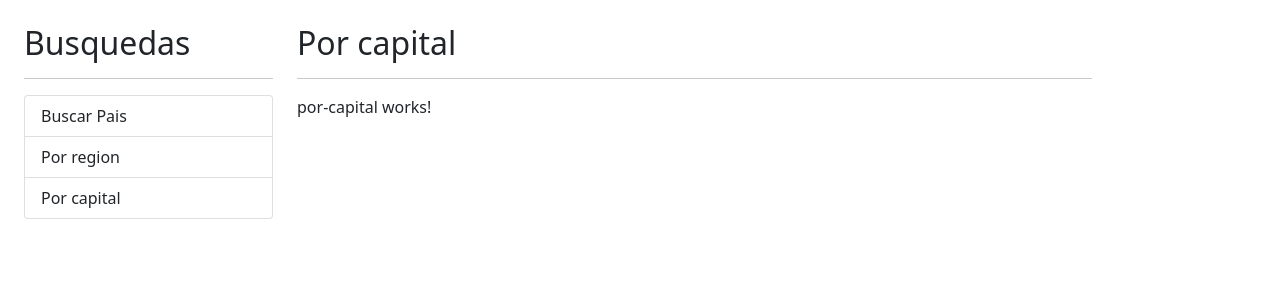
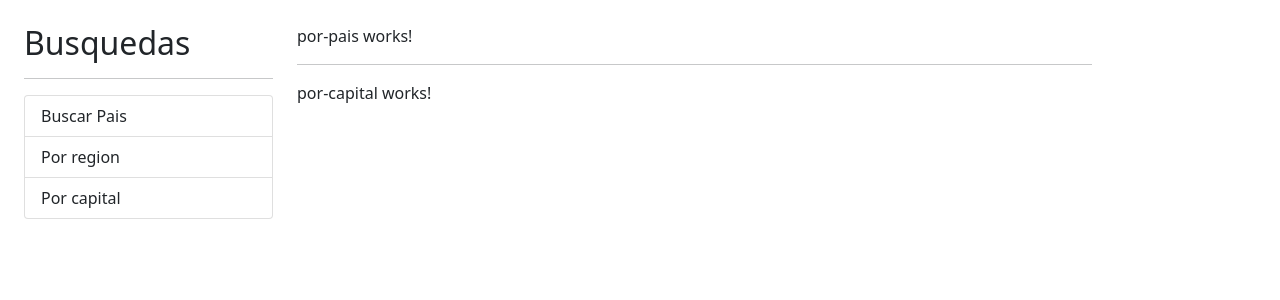
Before and after one commit to PikaLink89/paisesApp, an Angular app: page / in a window 1280 px wide. Shown: the top 300 px of the page. Built offline with nearby package versions, Linux system fonts and the light colour scheme.

Commit message:
Sistema de Rutas y usandolo

```diff
--- a/src/app/app.component.html
+++ b/src/app/app.component.html
@@ -10,7 +10,8 @@
     </div>
 
     <div class="col">
-        <h2>Por capital</h2>
+        <router-outlet></router-outlet>
+        <!--Esto sirve para que detecte en la ruta que nos encontramos-->
         <hr>
         <app-por-capital></app-por-capital>
     </div>
--- a/src/app/app.module.ts
+++ b/src/app/app.module.ts
@@ -4,13 +4,15 @@
 import { AppComponent } from './app.component';
 import { PaisModule } from './pais/pais.module';
 import { SharedModule } from './shared/shared.module';
+import { AppRoutingModule } from './app-routing.module';
 
 @NgModule({
   declarations: [
     AppComponent
   ],
-  imports: [
+  imports: [ //los modulos siempre van en los imports
     BrowserModule,
+    AppRoutingModule,
     PaisModule, //importamos los modulos que hemos creado para que Angular lo tenga en cuenta
     SharedModule
   ],
```
Also changed, not shown: src/app/app-routing.module.ts (added, +43 -0 lines).
